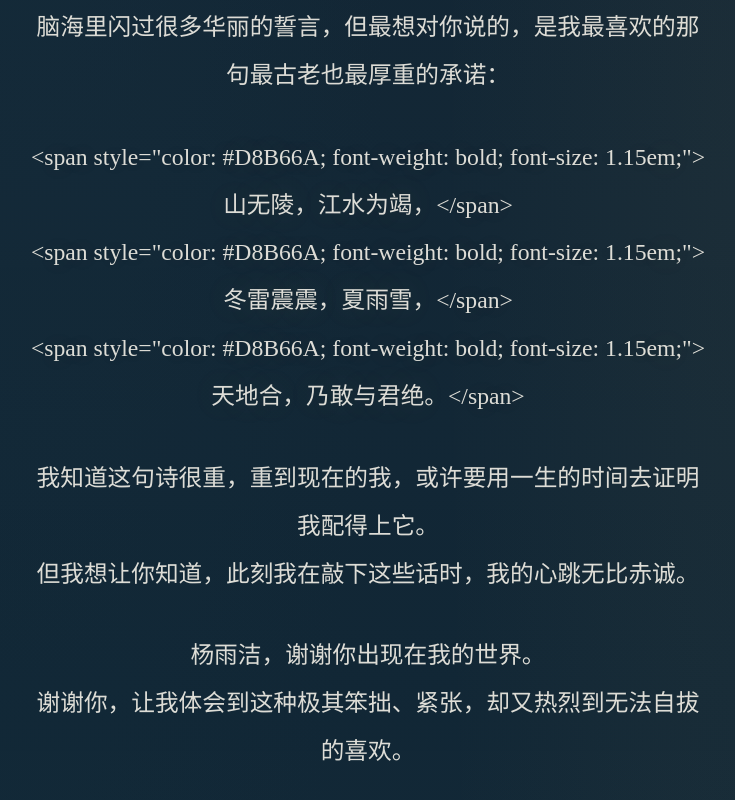
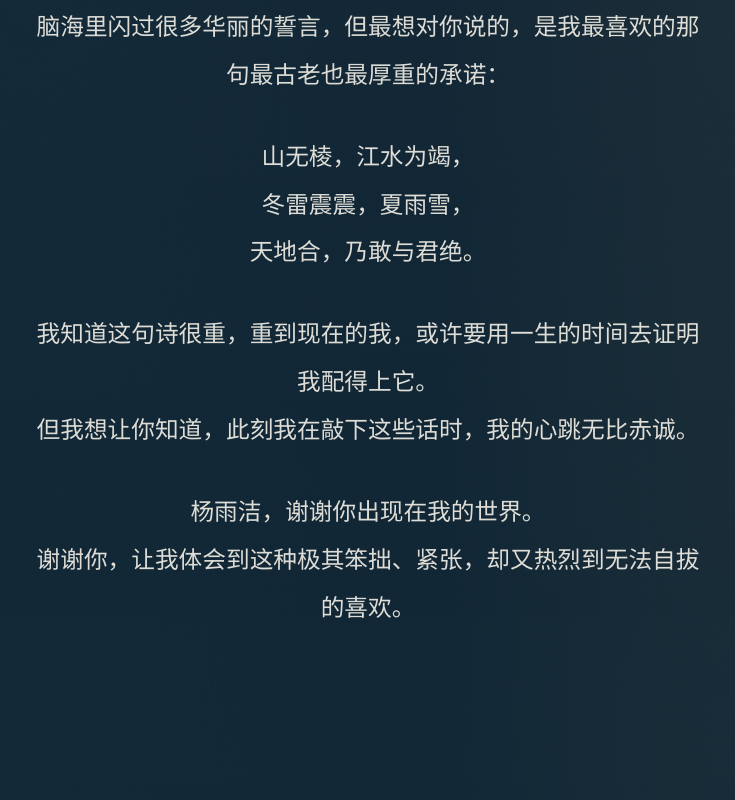
Before and after one commit to RebelliousZC/confession-night-site, a React (Vite) app: page / in a window 1280 px wide. Shown: the part 9064-9864 px from the top of the page, without its empty margins (272-1007 px from the left). Built offline with nearby package versions, Linux system fonts and the light colour scheme.

Commit message:
Update siteContent.js

```diff
--- a/src/content/siteContent.js
+++ b/src/content/siteContent.js
@@ -214,13 +214,8 @@ export const siteContent = {
         lines: ['脑海里闪过很多华丽的誓言，但最想对你说的，是我最喜欢的那句最古老也最厚重的承诺：'],
       },
       {
-        variant: 'question',
-        lines: [
-          // 使用 HTML span 标签进行加粗 (bold)、放大 (1.15em) 和 改色 (#D8B66A)
-          '<span style="color: #D8B66A; font-weight: bold; font-size: 1.15em;">山无陵，江水为竭，</span>',
-          '<span style="color: #D8B66A; font-weight: bold; font-size: 1.15em;">冬雷震震，夏雨雪，</span>',
-          '<span style="color: #D8B66A; font-weight: bold; font-size: 1.15em;">天地合，乃敢与君绝。</span>'
-        ],
+        variant: 'vow',
+        lines: ['山无棱，江水为竭，', '冬雷震震，夏雨雪，', '天地合，乃敢与君绝。'],
       },
       {
         lines: [
```
